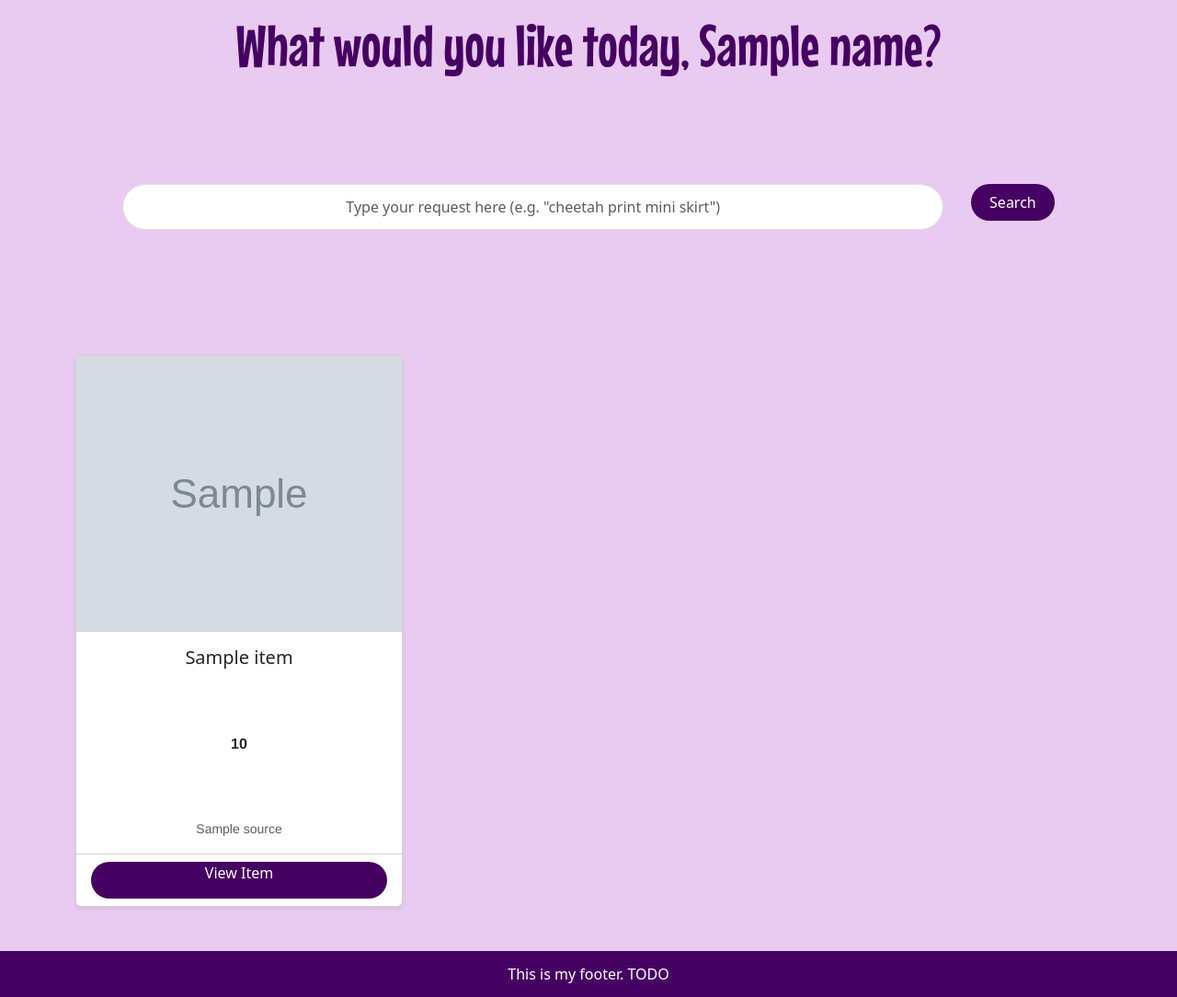
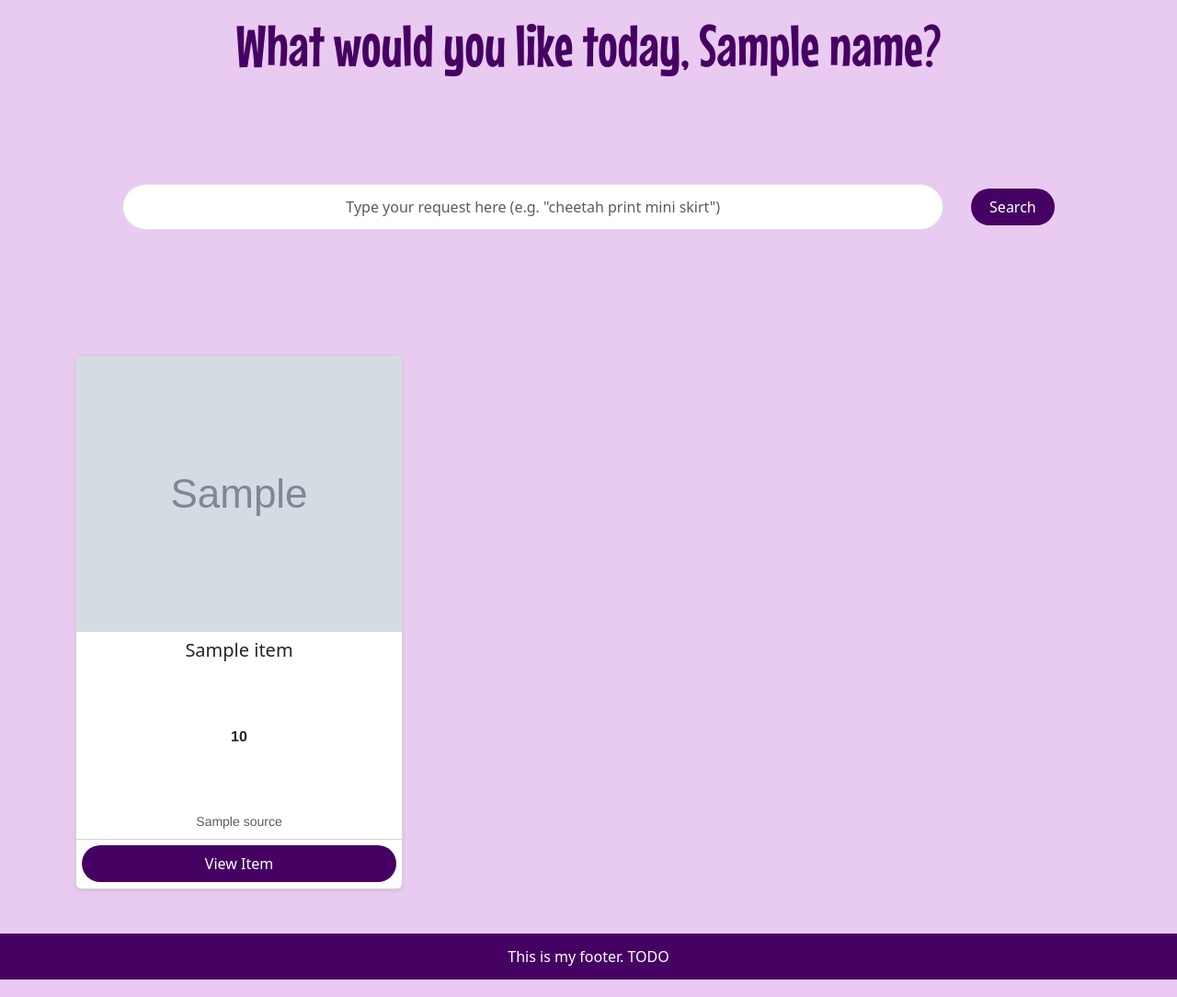
Before and after one commit to cfeigin/lotties-closet, a Flask app: template templates/index.html in a window 1280 px wide. Shown: the part 169-1253 px from the top of the page at 92% size. Run offline with Flask 3, Linux system fonts and the light colour scheme; the template is opened without the code that fills it: most values are stand-ins (such as "Sample title", 1, 10 or a date in 2020); grey boxes marked "Sample" are stand-in pictures; some libraries are stand-ins or nearby versions.

Commit message:
Button aesthetics

```diff
--- a/static/styles.css
+++ b/static/styles.css
@@ -62,6 +62,7 @@ footer
     display: flex;
     flex-wrap: wrap;
     justify-content: center;
+    align-items: center;
     gap: 30px;
     margin: 14vh 0;
 }
@@ -82,12 +83,15 @@ footer
 
 .btn
 {
+    display: flex;
+    justify-content: center;
+    align-items: center;
     background-color: #460263;
     border-radius: 20px;
     border: 0;
     height: 40px;
     padding: 0 20px;
-    text-align: center;
+
 }
 
 /* History page */
@@ -112,6 +116,18 @@ nav .navbar-brand
     width: 100%;
 }
 
+.card {
+    padding: 0;
+}
+
+.card-body {
+    padding: 0.5rem;
+}
+
+.card-footer {
+    padding: 0.4rem;
+}
+
 /* Colors for brand */
 nav .navbar-brand .blue
 {
--- a/templates/index.html
+++ b/templates/index.html
@@ -33,6 +33,7 @@
                         {% endif %}
                     </div>
 
+                    <!-- Ensures that there is some kind of link (could be any of these) -->
                     {% set link = item.link or item.product_link or item.source_link %}
                     {% if link %}
                     <div class="card-footer bg-transparent">
```
Also changed, not shown: 1 other file.
